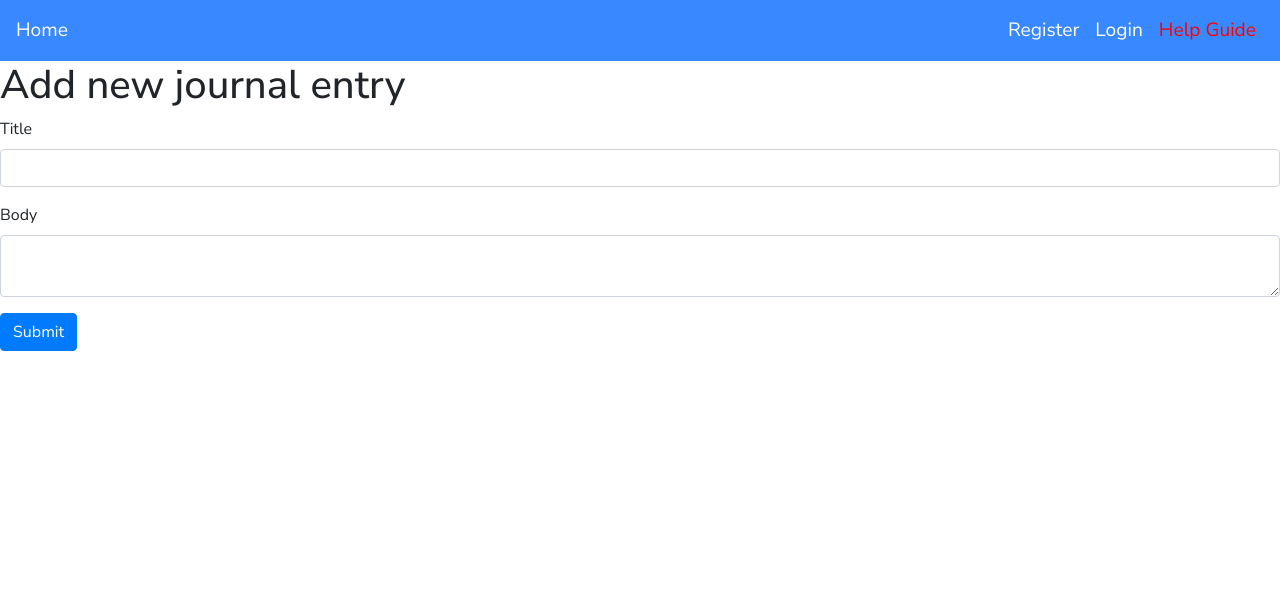
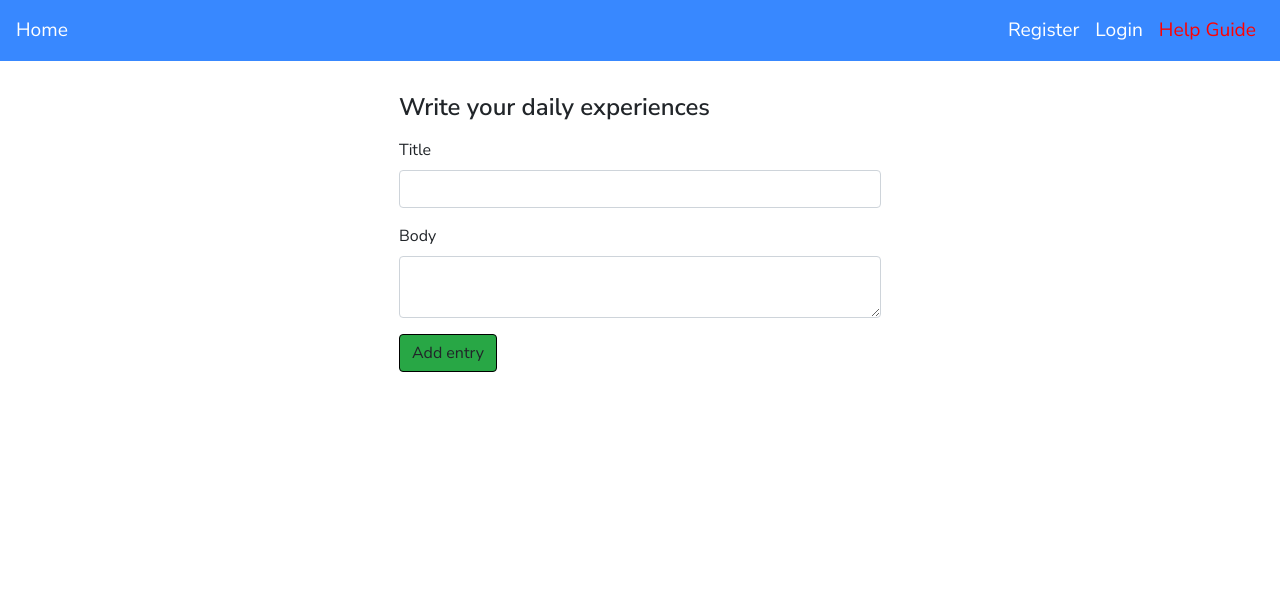
Before and after one commit to vladoprea/anxiety-treatment, a Flask app: page /add_journal in a window 1280 px wide. Shown: the top 612 px of the page. Run offline with Flask 2, Linux system fonts and the light colour scheme; some libraries are stand-ins or nearby versions.

Commit message:
Add container div to form and style form

```diff
--- a/templates/add_journal.html
+++ b/templates/add_journal.html
@@ -1,7 +1,8 @@
 {% extends 'layout.html' %}
 
 {% block body %}
-  <h1>Add new journal entry</h1>
+<div class="container form-custom">
+  <h4>Write your daily experiences</h4>
   {% from "includes/_formhelpers.html" import render_field %}
   <form  action="{{ url_for('insert_journal') }}" method="POST">
     <div class="form-group">
@@ -10,6 +11,7 @@
     <div class="form-group">
       {{ render_field(form.body, class="form-control") }}
     </div>
-    <input class="btn btn-primary" type="submit" value="Submit">
+    <button type="submit" class="btn btn-warning">Add entry</button>
   </form>
+</div>
 {% endblock %}
```
